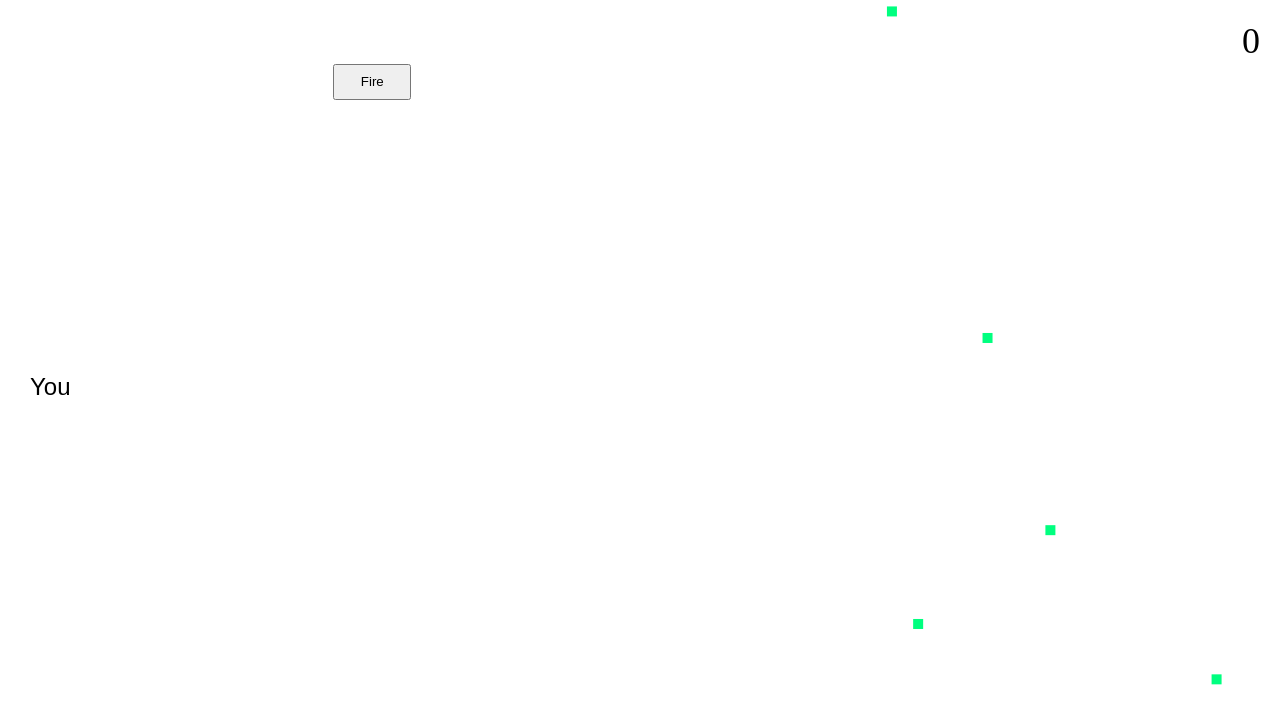
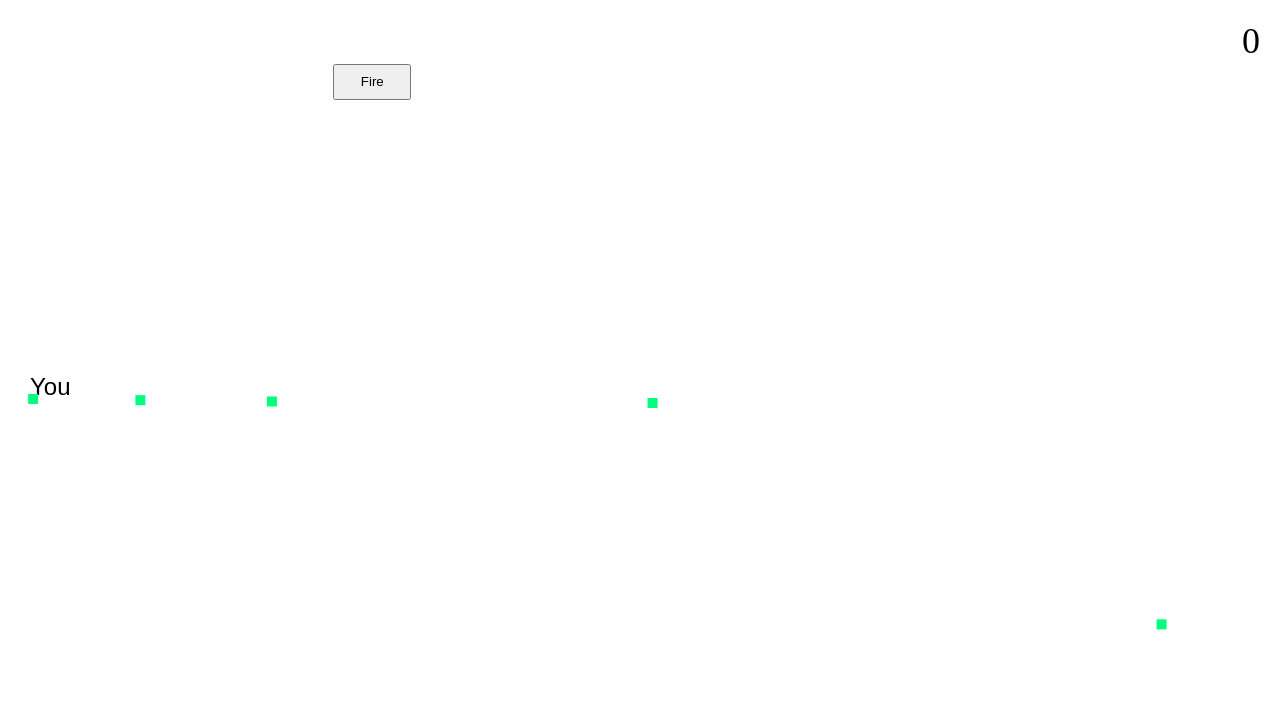
Before and after one commit to SmKou/moving-fire-creeps, a plain HTML site: page index.html in a window 1280 px wide. Drawn offline with Linux system fonts and the light colour scheme.

Commit message:
Add creeps generation and movement

```diff
--- a/index.html
+++ b/index.html
@@ -104,8 +104,11 @@
             ctx.fillText('You', player.x, player.y)
 
             ctx.fillStyle = 'springgreen'
-            for (const creep of creeps)
+            for (const creep of creeps) {
                 ctx.fillRect(creep.x, creep.y, 10, 10)
+                creep.x += 5 * (player.x - creep.x) / Math.abs(player.x - creep.x)
+                creep.y += 5 * (player.y - creep.y) / Math.abs(player.y - creep.y)
+            }
 
             btn.x += btn.x_speed * btn.dx
             btn.y += btn.y_speed * btn.dy
```
